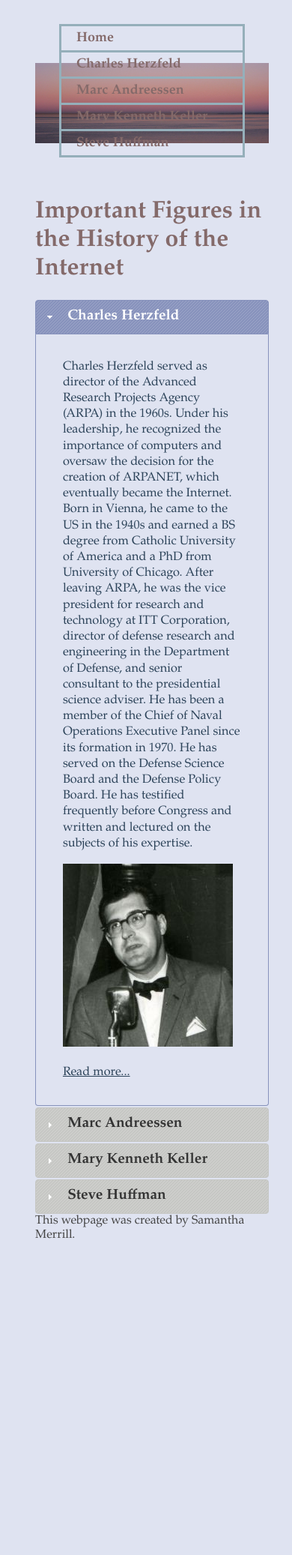
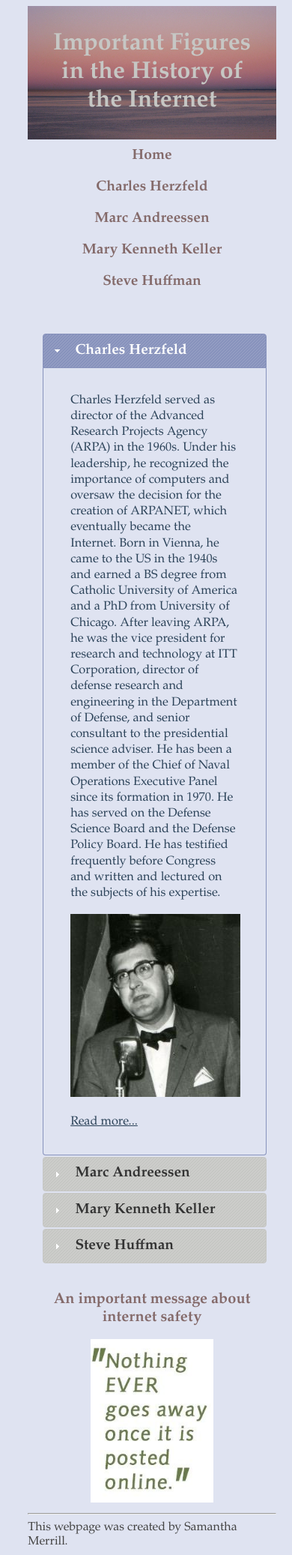
Before and after one commit to smerrill213/CSC170project3, a PHP site: page / in a window 390 px wide. Shown: the whole page at 75% size. Before the commit the page ends 1652 px from the top, so only its background shows below. Run offline with PHP 8.4, Linux system fonts and the light colour scheme.

Commit message:
pretty damn near finished. Made mobile-friendly. Menu a little funky

```diff
--- a/css/styles.css
+++ b/css/styles.css
@@ -1,6 +1,6 @@
 .container {
 	margin: 0 auto;
-	width: 80%;
+	width: 85%;
 	max-width: 960px;
 }
 
@@ -10,6 +10,7 @@ body {
 	color: #444444;
 	height: 100%;
 	width: 100%;
+	overflow-x: hidden;
 }
 
 h1, h2 {
@@ -48,20 +49,24 @@ figcaption {
 }
 
 .menu {
-	margin: 2em;
+	margin: 0 .5em;
 	vertical-align: bottom;
+	height: 8vh;
 }
 
 .menu ul {
-	margin: 0;
+	margin: 0 auto;
+	display: table;
 	padding-left: 0;
 	list-style-type: none;
 	border-collapse: collapse;
+	/*position: absolute;
+	bottom: 0;*/
 	/*display: flex;*/
 }
 
 .menu li {
-	border: 3px solid #95AFBA;
+	/*border: 3px solid #95AFBA;*/
 	display: table-cell;
 	vertical-align: middle;
 }
@@ -70,9 +75,12 @@ figcaption {
 	text-decoration: none;
 	font-weight: bold;
 	font-size: large;
-	color: #846A6A;
+	color: #C6C7C4;
+	/*display: inline-block;*/
 	display: block;
-	padding: 5px 20px;
+	padding: .5em .5em;
+
+	margin-bottom: .5em
 }
 
 .menu a:hover {
@@ -86,9 +94,11 @@ figcaption {
 article {
 	border: 3px solid #95AFBA;
 	padding: 0px 20px 20px 20px;
+	float: left;
+	width: 60%;
 }
 
-footer a {
+.citations a {
 	color: #444444;
 }
 
@@ -100,21 +110,62 @@ footer a {
 	background-color: #846A6A;
 }
 
-
 header {
 	width: 100%;
-	height: 25vh;
-	margin: 0 0 1em 0;
+	margin: 0 auto;
 	background-image: url("../images/water.jpg");
 	background-repeat: no-repeat;
-	background-position: center center;
-	background-size: 100%;
+	background-size: 100% 100%;
+	position: relative;
 }
 
-@media (max-width: 960px) {
-	/*.headerbox {
+header h1 {
+	text-align: center;
+	padding: 1em 1em;
+	margin: 0;
+	color: #44495E;
+}
+
+.content {
+	display: table-cell;
+}
+
+.safety img {
+	width: 90%;
+	height: auto;
+}
+
+.safety {
+	float: right;
+	width: 27%;
+	margin: 0 1em 0 0;
+	font-size: smaller;
+	text-align: center;
+}
+
+.top-margin {
+	margin-top: 2em;
+}
+
+#accordion {
+	padding: 0px 20px 20px 20px;
+	float: left;
+	width: 60%;
+}
+
+@media (max-width: 1000px) {
+	.menu {
+		margin-left: .5em;
+	}
+	/*.menu a {
+		font-size: smaller;
+	}*/
+}
+
+/*@media (max-width: 960px) {
+	.headerbox {
 		display: block;
-	}*/
+
 	header {
 		display: block;
 		border: none;
@@ -129,6 +180,67 @@ header {
 		border-width: 3px 3px 0 0;
 	}
 
+}*/
+
+@media (max-width: 865px) {
+	.menu ul {
+		display: block;
+		margin: 0 auto;
+		width: 100%;
+		height: auto;
+		position: static;
+	}
+	.menu li {
+		display: block;
+		text-align: center;
+	}
+	.menu a {
+		font-size: larger;
+		color: #846A6A;
+		margin: 0 auto;
+	}
+	.menu {
+		margin: 0 auto;
+		vertical-align: bottom;
+		height: auto;
+	}
+	header {
+		background-image: none;
+	}
+	header h1 {
+		background-image: url("../images/water.jpg");
+		background-repeat: no-repeat;
+		background-size: 100% 100%;
+		vertical-align: top;
+		color: #C6C7C4;
+	}
+	.content {
+		display: block;
+	}
+	article {
+		border: 3px solid #95AFBA;
+		padding: 0px 20px 20px 20px;
+		float: none;
+		width: 92.6%;
+		margin: 0 auto;
+	}
+	.safety {
+		float: none;
+		width: 90%;
+		margin: 0 auto;
+		font-size: smaller;
+		text-align: center;
+	}
+	.safety img {
+		width: 55%;
+		height: auto;
+	}
+	#accordion {
+		padding: 0px 20px 20px 20px;
+		float: none;
+		width: 90%;
+		margin: 0 auto;
+	}
 }
 
 @media (max-width: 660px) {
--- a/inc/footer.inc
+++ b/inc/footer.inc
@@ -1,3 +1,4 @@
 <footer>
+	<hr>
 	This webpage was created by Samantha Merrill.
 </footer>
--- a/inc/header.php
+++ b/inc/header.php
@@ -1,4 +1,6 @@
 <header>
+
+	<h1>Important Figures in the History of the Internet</h1>
 
 	<?php include "inc/nav.inc" ?>
 
--- a/inc/nav.inc
+++ b/inc/nav.inc
@@ -1,3 +1,4 @@
+
 <nav class="menu">
 	<ul>
 		<li><a href="index.php">Home</a></li>
--- a/index.php
+++ b/index.php
@@ -17,9 +17,9 @@
 
 		<?php include "inc/header.php" ?>
 
-		<h1>Important Figures in the History of the Internet</h1>
+		<div class="content">
 
-		<div id="accordion">
+			<div id="accordion" style="margin-top: 2.5em">
 
 				<h3>Charles Herzfeld</h3>
 				<div>
@@ -51,6 +51,12 @@
 
 			</div>
 
+			<div class="safety top-margin">
+				<h2>An important message about internet safety</h2>
+				<img src="images/safety1.jpg" alt="INTERNET SAFETY">
+			</div>
+		</div>
+
 		<?php include "inc/footer.inc" ?>
 
     	</div>
```
Also changed, not shown: charles_herzfeld.php (+15 -3 lines), marc_andreessen.php (+19 -9 lines), mary_kenneth_keller.php (+16 -6 lines), steve_huffman.php (+21 -11 lines), images/safety1.jpg (added), images/safety2.png (added), images/safety3.jpg (added), images/safety4.jpg (added), images/safety5.jpg (added). Lines whose indentation alone changed are shown as unchanged.
